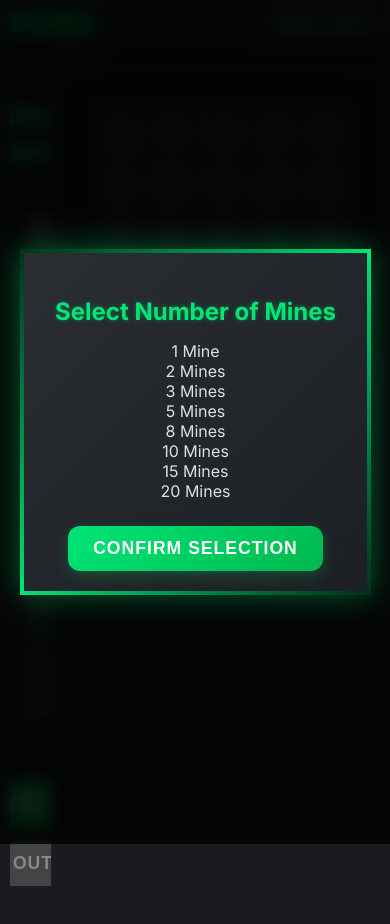
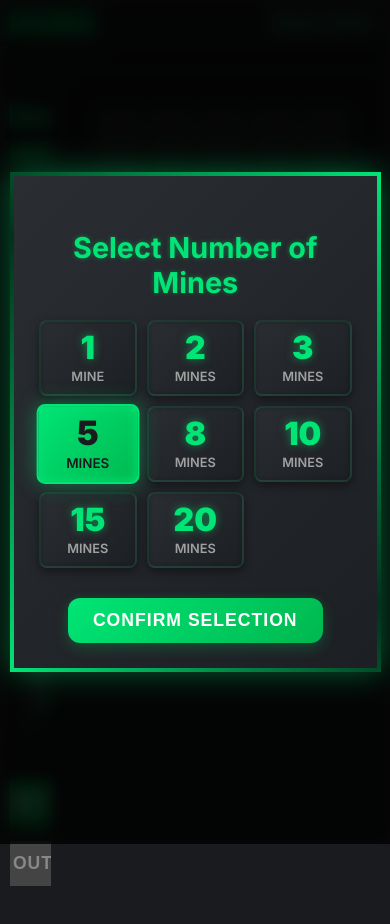
Before and after one commit to EvanDoesGitHub/dvmscard, a website: page public/mines_game.html in a window 390 px wide. Drawn offline with Linux system fonts and the light colour scheme.

Commit message:
Update style.css

```diff
--- a/public/style.css
+++ b/public/style.css
@@ -1434,7 +1434,7 @@ h1 {
 }
 
 
-/* Polished Select Box */
+/* Polished Select Box (now hidden, but styles kept if needed for other selects) */
 #mines-count {
     width: 100%;
     padding: 15px 15px; /* Increased padding */
@@ -1610,6 +1610,14 @@ h1 {
     /* Styles are inherited from .action-button already */
 }
 
+/* New small button style for "Change Mines" */
+.action-button.small-button {
+    padding: 10px 20px;
+    font-size: 1em;
+    border-radius: 8px;
+    margin-top: 10px;
+}
+
 
 /* Responsive adjustments for Mines Game */
 @media (max-width: 1024px) {
@@ -1696,3 +1704,111 @@ h1 {
         font-size: 1.1em;
     }
 }
+
+
+/* ==================================== */
+/* NEW STYLES FOR MINE SELECTION MODAL */
+/* ==================================== */
+
+#mine-selection-modal-overlay .modal-content {
+    max-width: 550px; /* Wider for the grid */
+    padding: 40px; /* More padding */
+}
+
+#mine-selection-modal-overlay h3 {
+    margin-bottom: 30px;
+    font-size: 2.2em; /* Larger heading */
+}
+
+.mine-selection-grid {
+    display: grid;
+    grid-template-columns: repeat(auto-fit, minmax(100px, 1fr)); /* Responsive grid */
+    gap: 15px;
+    margin-bottom: 30px;
+    width: 100%;
+    max-width: 450px; /* Max width for the grid within modal */
+    margin-left: auto;
+    margin-right: auto;
+}
+
+.mine-option {
+    background: linear-gradient(135deg, #2a2d32 0%, #1c1f23 100%); /* Dark gradient background */
+    border: 2px solid rgba(0, 229, 118, 0.1); /* Subtle border */
+    border-radius: 12px;
+    padding: 15px 10px;
+    display: flex;
+    flex-direction: column;
+    align-items: center;
+    justify-content: center;
+    cursor: pointer;
+    transition: all 0.2s ease;
+    box-shadow: 0 4px 10px rgba(0,0,0,0.4), inset 0 0 5px rgba(0,0,0,0.2);
+}
+
+.mine-option:hover {
+    transform: translateY(-3px) scale(1.02);
+    border-color: rgba(0, 229, 118, 0.4);
+    box-shadow: 0 6px 15px rgba(0,0,0,0.5), inset 0 0 8px rgba(0, 229, 118, 0.3);
+}
+
+.mine-option.selected {
+    border-color: var(--stake-green-primary);
+    box-shadow: 0 0 20px var(--stake-border-glow-light), inset 0 0 10px var(--stake-green-primary);
+    background: linear-gradient(135deg, var(--stake-green-primary) 0%, var(--stake-green-secondary) 100%); /* Green gradient when selected */
+    color: var(--stake-dark-blue-bg); /* Dark text on green background */
+    transform: scale(1.05); /* Slightly larger when selected */
+}
+
+.mine-option .mine-count-number {
+    font-size: 2.5em;
+    font-weight: 900;
+    line-height: 1;
+    margin-bottom: 5px;
+    color: var(--stake-green-primary); /* Default green */
+    text-shadow: 0 0 8px rgba(0, 229, 118, 0.5);
+    transition: color 0.2s ease, text-shadow 0.2s ease;
+}
+
+.mine-option.selected .mine-count-number {
+    color: var(--stake-dark-blue-bg); /* Dark text on selected green */
+    text-shadow: none; /* Remove glow when selected */
+}
+
+.mine-option .mine-count-text {
+    font-size: 0.9em;
+    font-weight: 600;
+    color: var(--stake-text-medium); /* Default medium grey */
+    text-transform: uppercase;
+    transition: color 0.2s ease;
+}
+
+.mine-option.selected .mine-count-text {
+    color: var(--stake-dark-blue-bg); /* Dark text on selected green */
+}
+
+/* Responsive adjustments for Mine Selection Modal */
+@media (max-width: 600px) {
+    #mine-selection-modal-overlay .modal-content {
+        padding: 25px;
+        width: 95%;
+    }
+    #mine-selection-modal-overlay h3 {
+        font-size: 1.8em;
+        margin-bottom: 20px;
+    }
+    .mine-selection-grid {
+        grid-template-columns: repeat(auto-fit, minmax(80px, 1fr)); /* Smaller grid items */
+        gap: 10px;
+        max-width: 350px;
+    }
+    .mine-option {
+        padding: 10px 5px;
+        border-radius: 8px;
+    }
+    .mine-option .mine-count-number {
+        font-size: 2em;
+    }
+    .mine-option .mine-count-text {
+        font-size: 0.8em;
+    }
+}
```
